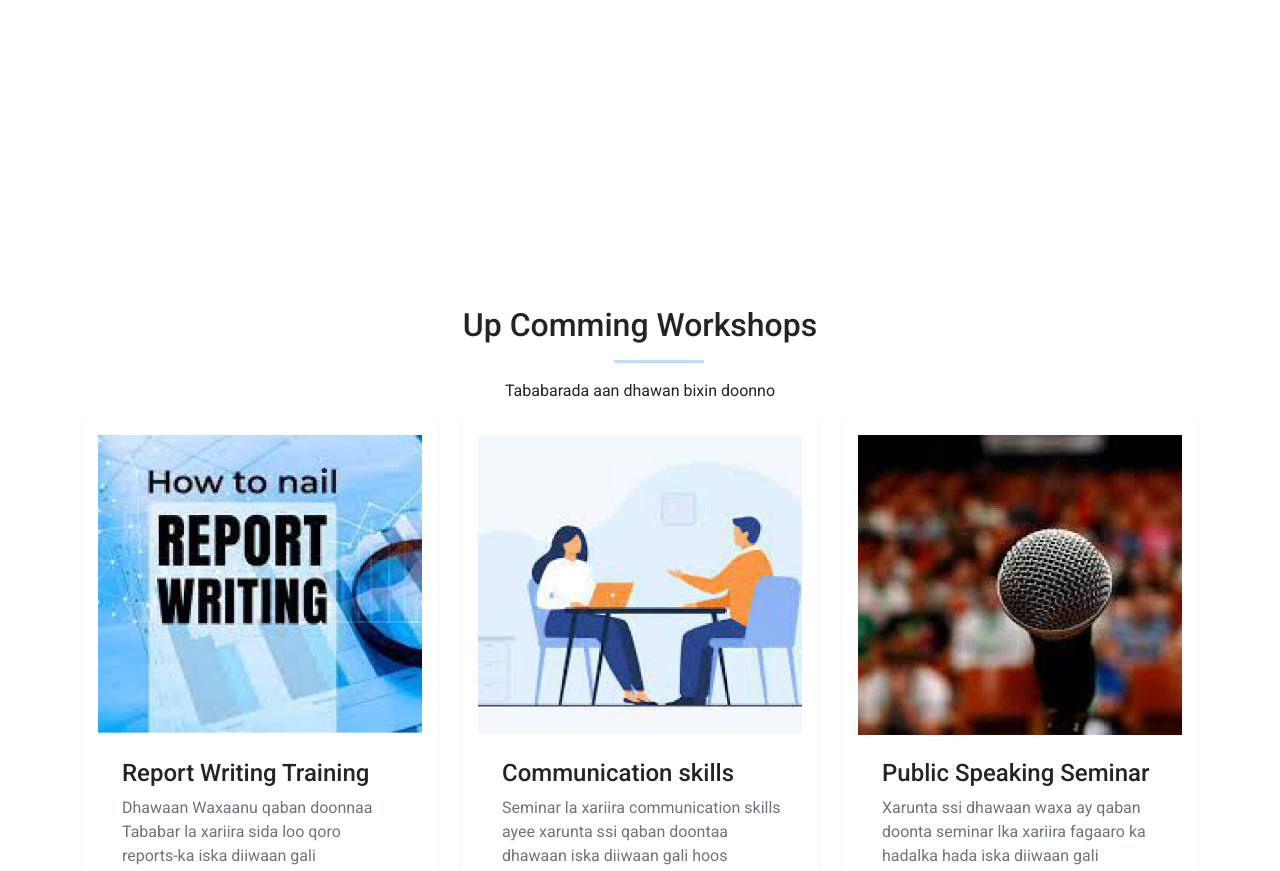
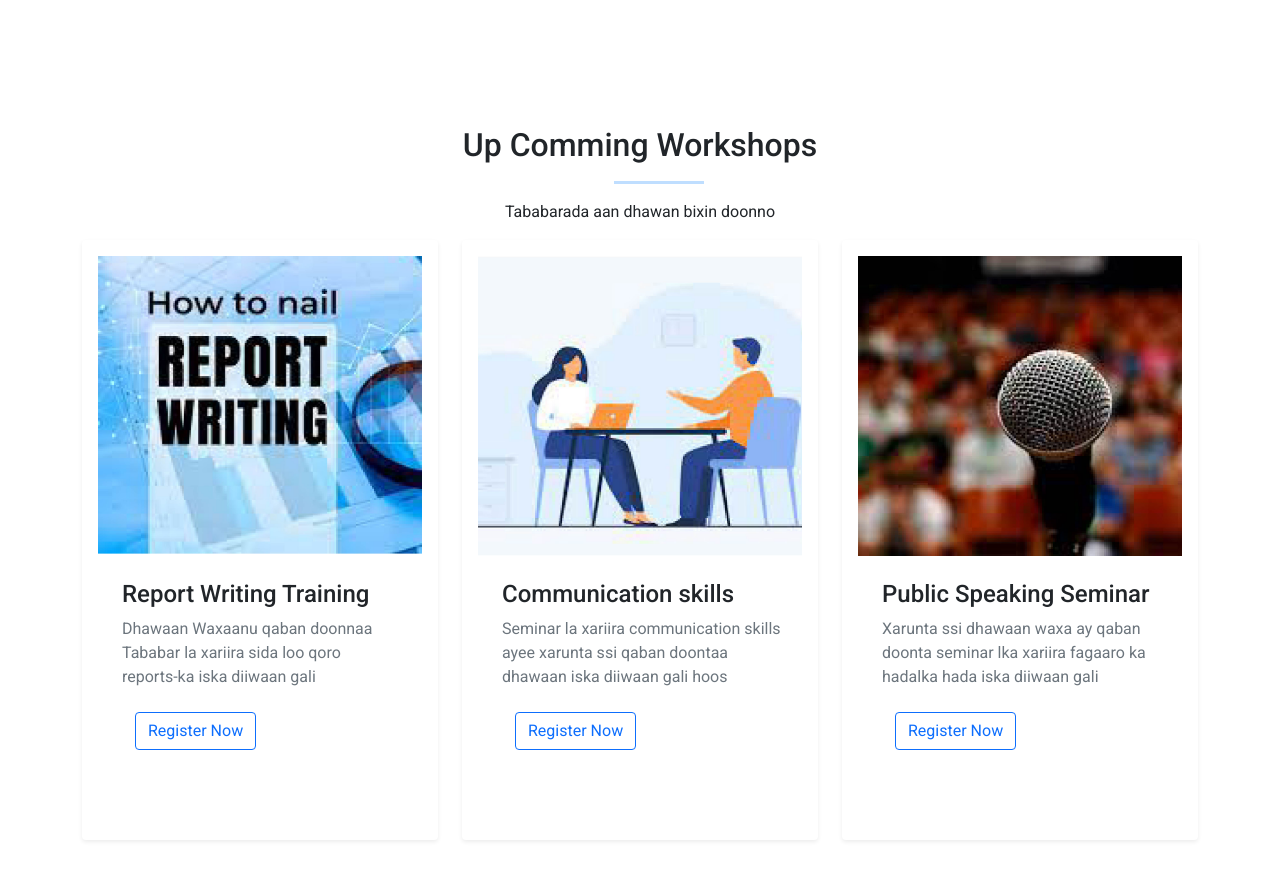
Before and after one commit to SalmoAbdiwahid/ssi.so-assigment, a plain HTML site: page index.html in a window 1280 px wide. Shown: the part 1760-2631 px from the top of the page. Drawn offline with nearby package versions, Linux system fonts and the light colour scheme.

Commit message:
up style

```diff
--- a/style.css
+++ b/style.css
@@ -140,7 +140,7 @@ transition: 1s; }
 /* =====section three starts here===== */
 
 .sec-three{
-    margin-top: 2%;
+    margin-top: -12%;
 }
 .sec-three .t hr{
     margin-left: 48%;
```
